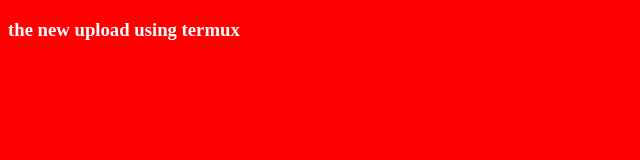
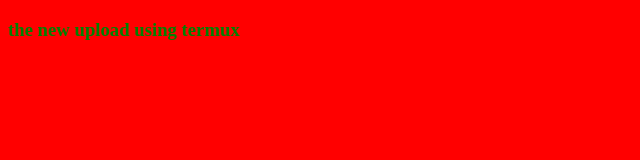
Before and after one commit to vasanth12345/pro1, a plain HTML site: page index.html in a window 1280 px wide. Shown: the whole page, without its empty margins (0-640 px from the left). Drawn offline with Linux system fonts and the light colour scheme; files that its build step writes are made by us from their sources; files whose address does not match are found by name.

Commit message:
Update index.html

```diff
--- a/index.html
+++ b/index.html
@@ -6,7 +6,7 @@
     <title></title>
   </head>
   <body>
-    <h3>the new upload using termux</h3>
+    <h3 style="color:green;">the new upload using termux</h3>
   </body>
 <script src="main.js" type="text/javascript" charset="utf-8"></script>
 </html>
```
